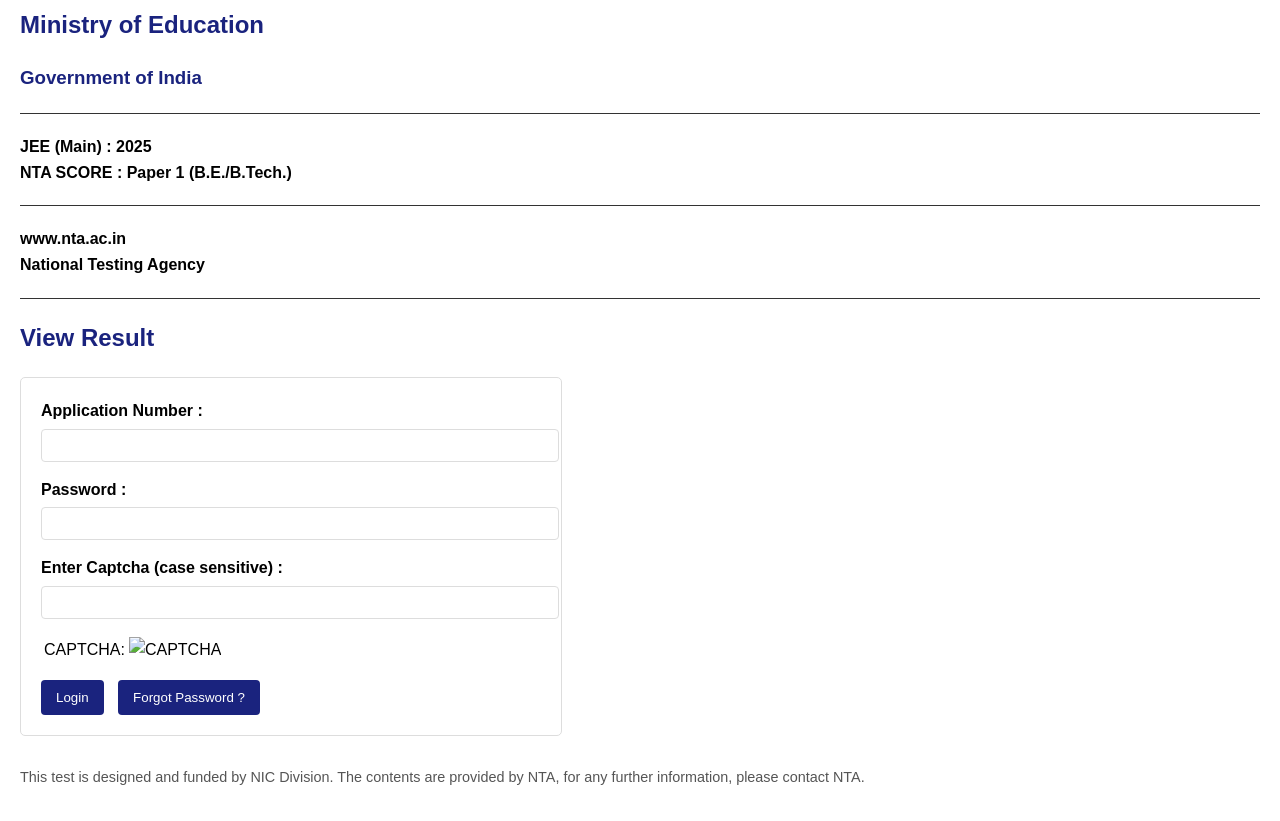
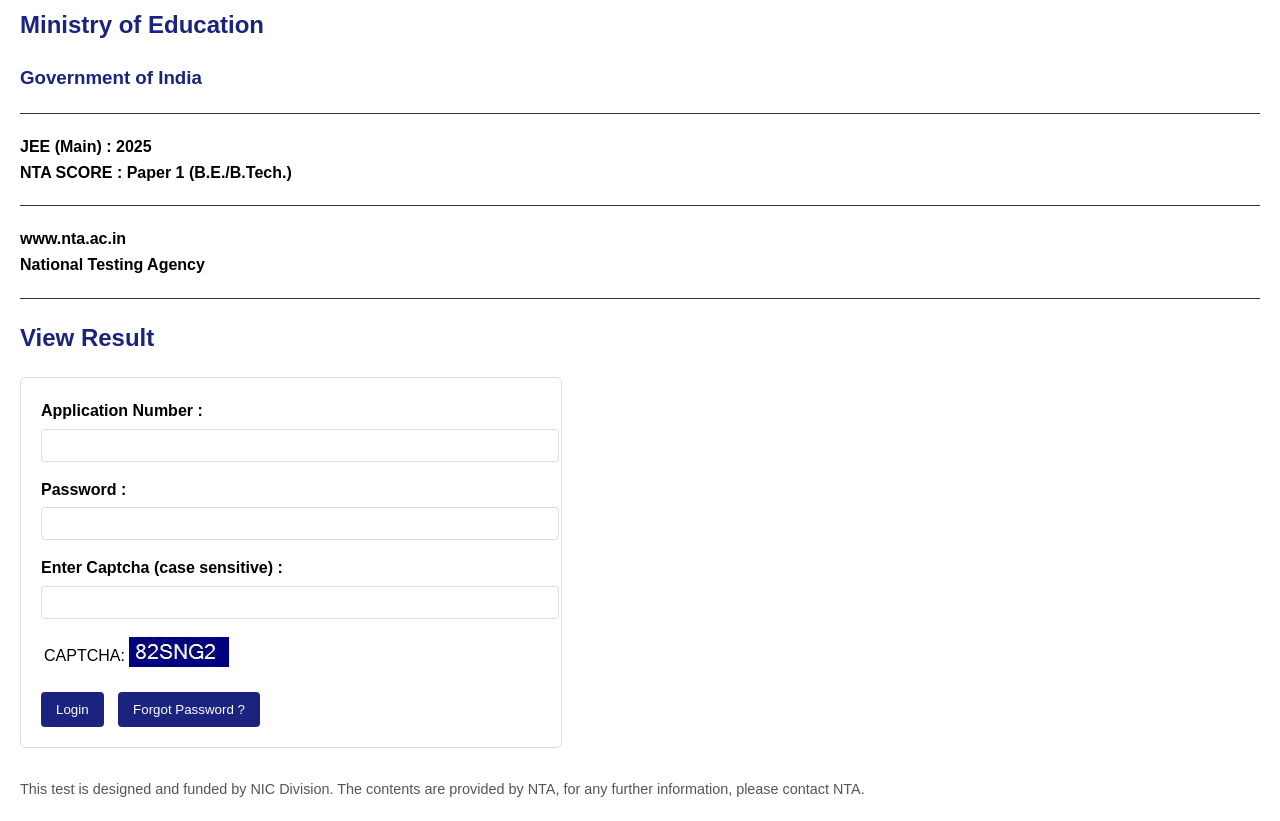
Before and after one commit to NIKKIN566/hrsikesha, a plain HTML site: page index.html in a window 1280 px wide. Shown: the part 163-984 px from the top of the page. Drawn offline with Linux system fonts and the light colour scheme.

Commit message:
Update index.html

```diff
--- a/index.html
+++ b/index.html
@@ -104,7 +104,7 @@
                 <table>
                     <tr>
                         <td>CAPTCHA:</td>
-                        <td><img src="captcha_image.jpeg" alt="CAPTCHA"></td>
+                        <td><img src="capcha_image.jpeg" alt="CAPTCHA"></td>
                     </tr>
                 </table>
             </div>
```
